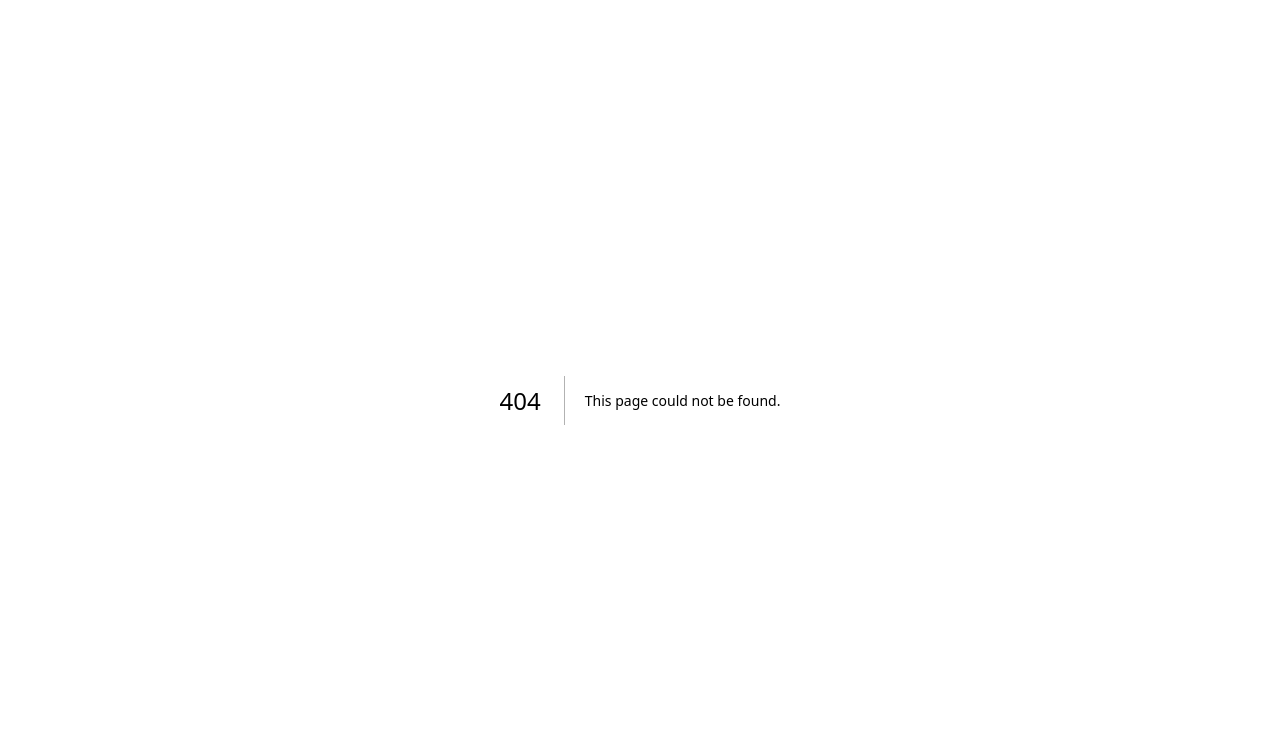
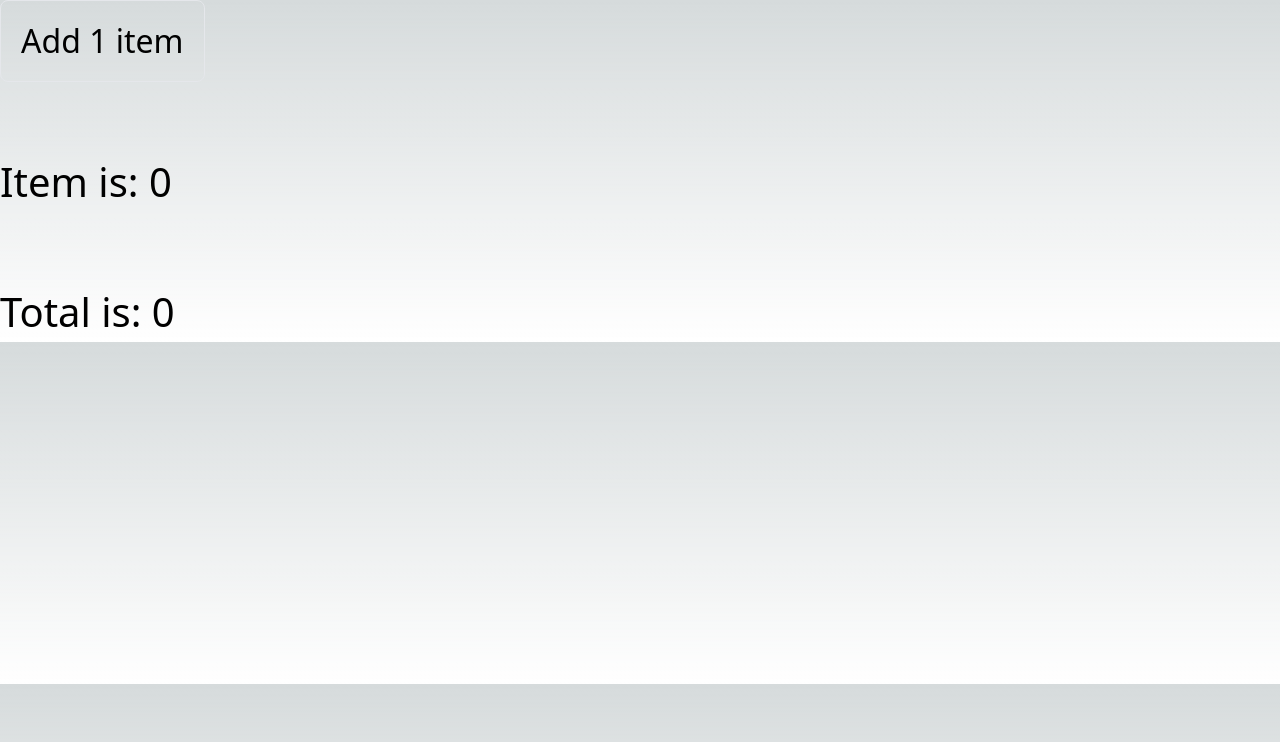
Before and after one commit to athena272/react-junior-mistakes, a Next.js app: page /Mistakes/8 in a window 1280 px wide. Before the commit this address had no page. Shown: the top 742 px of the page. Built offline with nearby package versions, Linux system fonts and the light colour scheme.

Commit message:
Create index.tsx

```diff
--- /dev/null
+++ b/src/pages/Mistakes/8/index.tsx
@@ -0,0 +1,25 @@
+"use client"
+import { useState } from "react"
+const PRICE_PER_ITEM = 5
+
+export default function Mistake12() {
+    const [quantity, setQuantity] = useState(0)
+    const totalQuantity = quantity * PRICE_PER_ITEM
+
+    const handleClick = () => {
+        setQuantity(quantity + 1)
+    }
+
+    return (
+        <>
+            <button
+                onClick={handleClick}
+                className="group rounded-lg border px-5 py-4 transition-colorsborder-gray-300 hover:bg-gray-100 hover:dark:border-neutral-700 hover:dark:bg-neutral-800/30 text-[2rem]"
+            >
+                Add 1 item
+            </button>
+            <h1 className="mt-[70px] text-[2.5rem]">Item is: {quantity}</h1>
+            <h1 className="mt-[70px] text-[2.5rem]">Total is: {totalQuantity}</h1>
+        </>
+    )
+}
```
